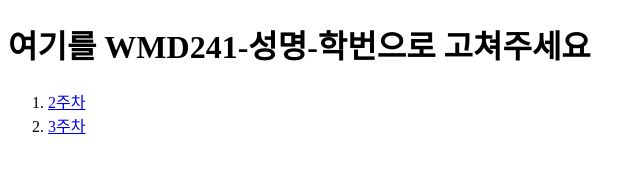
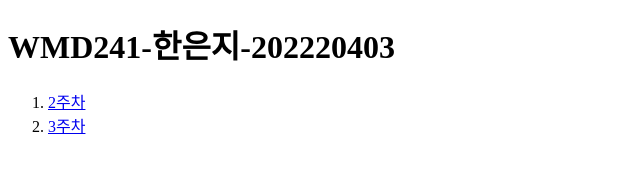
Before and after one commit to ecss03/WMD241_202220403, a plain HTML site: page index.html in a window 1280 px wide. Shown: the whole page, without its empty margins (0-644 px from the left). Drawn offline with Linux system fonts and the light colour scheme.

Commit message:
첫 페이지 수정

```diff
--- a/index.html
+++ b/index.html
@@ -3,10 +3,10 @@
   <head>
     <meta charset="UTF-8" />
     <meta name="viewport" content="width=device-width, initial-scale=1.0" />
-    <title>여기를 WMD241-성명-학번으로 고쳐주세요</title>
+    <title>WMD241-한은지-202220403</title>
   </head>
   <body>
-    <h1>여기를 WMD241-성명-학번으로 고쳐주세요</h1>
+    <h1>WMD241-한은지-202220403</h1>
     <ol>
       <li><a href="./src/w2/index.html">2주차</a></li>
       <li><a href="./src/w3/index.html">3주차</a></li>
```
